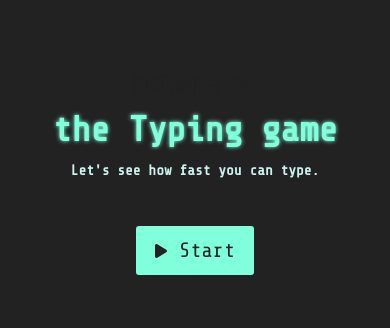
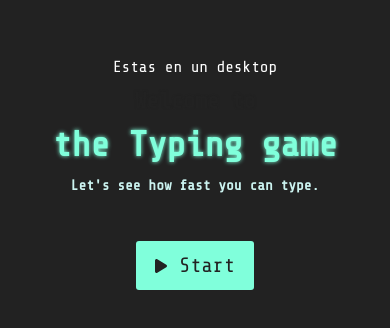
Before and after one commit to ramireznicc/typing-game, a React (Create React App) app: page / in a window 390 px wide. Shown: the part 248-576 px from the top of the page. Built offline with nearby package versions, Linux system fonts and the light colour scheme.

Commit message:
[feature] detect if the site is opened in a mobile or desktop

```diff
--- a/src/pages/home/index.jsx
+++ b/src/pages/home/index.jsx
@@ -1,4 +1,4 @@
-import { useState } from "react";
+import { useEffect, useState } from "react";
 
 import { Link } from "react-router-dom";
 import { Button } from "../../components/index";
@@ -7,6 +7,7 @@ import "./styles.css";
 
 function Home() {
   const [display, setDisplay] = useState(true);
+  const [isMobile, setIsMobile] = useState(false);
 
   setTimeout(() => {
     setDisplay(false);
@@ -16,9 +17,23 @@ function Home() {
     setDisplay(!display);
   };
 
+  const isMobileDevice = () => {
+    const mobiles =
+      /Android|webOS|iPhone|iPad|iPod|BlackBerry|IEMobile|Opera Mini/i;
+    const userAgent = navigator.userAgent;
+    return mobiles.test(userAgent);
+  };
+
+  useEffect(() => {
+    setIsMobile(isMobileDevice());
+  }, []);
+
   return (
     <div className="container home">
       <div className="home-container">
+        <span style={{ color: "white" }}>
+          {isMobile ? "Estas en un mobil" : "Estas en un desktop"}
+        </span>
         <h3 className={display ? "show" : "hidden"}>Welcome to</h3>
         <h1>the Typing game</h1>
         <h4>Let's see how fast you can type.</h4>
```
